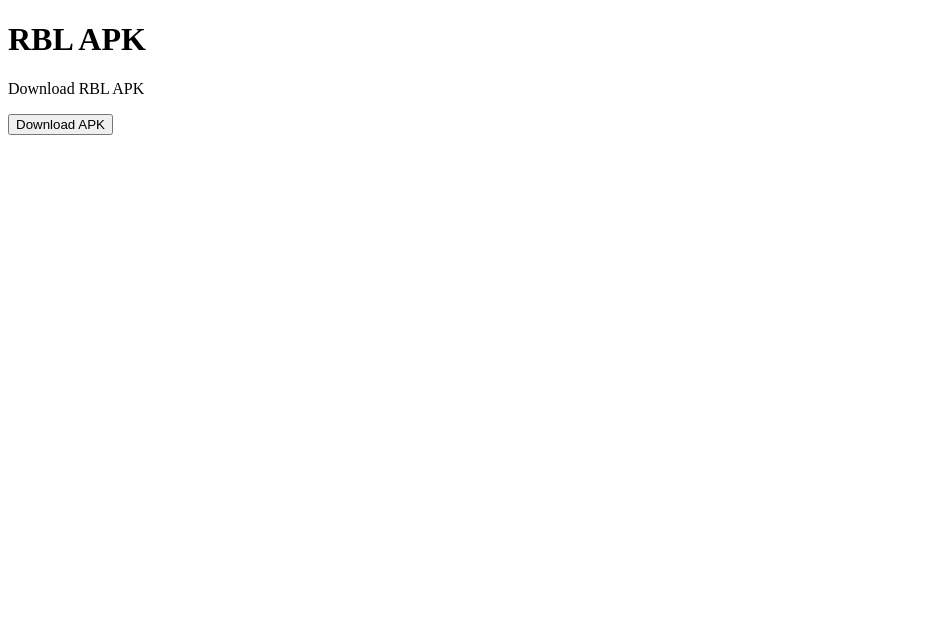
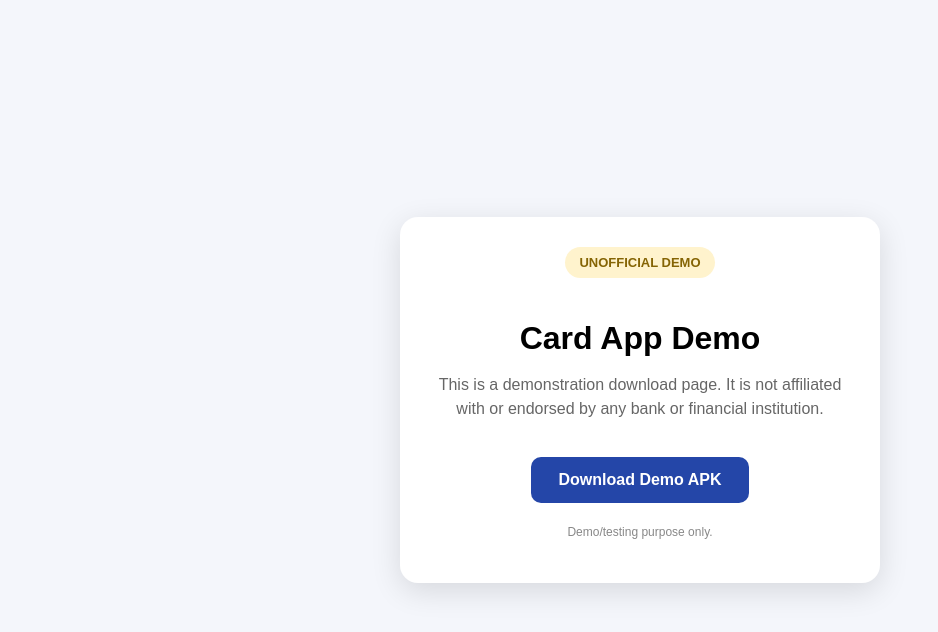
Before and after one commit to shadabkhankhana95-art/Apk-website, a plain HTML site: page index.html in a window 1280 px wide. Shown: the whole page, without its empty margins (0-938 px from the left). Drawn offline with Linux system fonts and the light colour scheme.

Commit message:
Update index.html

```diff
--- a/index.html
+++ b/index.html
@@ -1,14 +1,96 @@
 <!DOCTYPE html>
-<html>
+<html lang="en">
 <head>
-  <title>RBL APK Download</title>
+  <meta charset="UTF-8">
+  <meta name="viewport" content="width=device-width, initial-scale=1.0">
+  <title>Card App — Unofficial Demo</title>
+
+  <style>
+    body {
+      margin: 0;
+      font-family: Arial, sans-serif;
+      background: #f4f6fb;
+      display: flex;
+      justify-content: center;
+      align-items: center;
+      min-height: 100vh;
+    }
+
+    .card {
+      width: 90%;
+      max-width: 420px;
+      background: white;
+      padding: 30px;
+      border-radius: 18px;
+      box-shadow: 0 8px 30px rgba(0,0,0,0.12);
+      text-align: center;
+    }
+
+    .badge {
+      display: inline-block;
+      background: #fff3cd;
+      color: #856404;
+      padding: 8px 14px;
+      border-radius: 20px;
+      font-weight: bold;
+      font-size: 13px;
+      margin-bottom: 20px;
+    }
+
+    h1 {
+      margin-bottom: 10px;
+    }
+
+    p {
+      color: #666;
+      line-height: 1.5;
+    }
+
+    .download {
+      display: inline-block;
+      margin-top: 20px;
+      padding: 14px 28px;
+      background: #2446a8;
+      color: white;
+      text-decoration: none;
+      border-radius: 10px;
+      font-weight: bold;
+    }
+
+    .download:hover {
+      opacity: 0.9;
+    }
+
+    .note {
+      font-size: 12px;
+      margin-top: 20px;
+      color: #888;
+    }
+  </style>
 </head>
+
 <body>
-  <h1>RBL APK</h1>
-  <p>Download RBL APK</p>
 
-  <a href="RBL.apk" download>
-    <button>Download APK</button>
-  </a>
+  <div class="card">
+
+    <div class="badge">UNOFFICIAL DEMO</div>
+
+    <h1>Card App Demo</h1>
+
+    <p>
+      This is a demonstration download page.
+      It is not affiliated with or endorsed by any bank or financial institution.
+    </p>
+
+    <a class="download" href="RBL.apk" download>
+      Download Demo APK
+    </a>
+
+    <p class="note">
+      Demo/testing purpose only.
+    </p>
+
+  </div>
+
 </body>
 </html>
```
